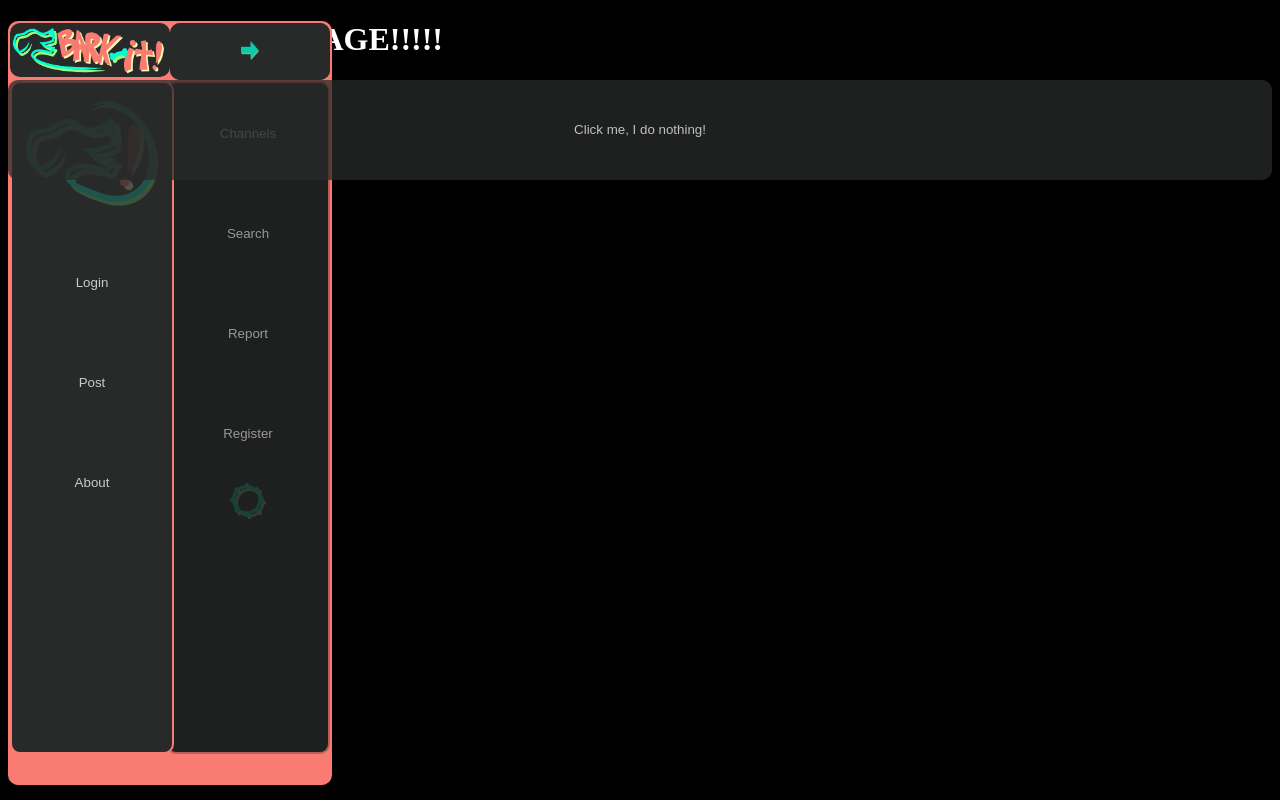
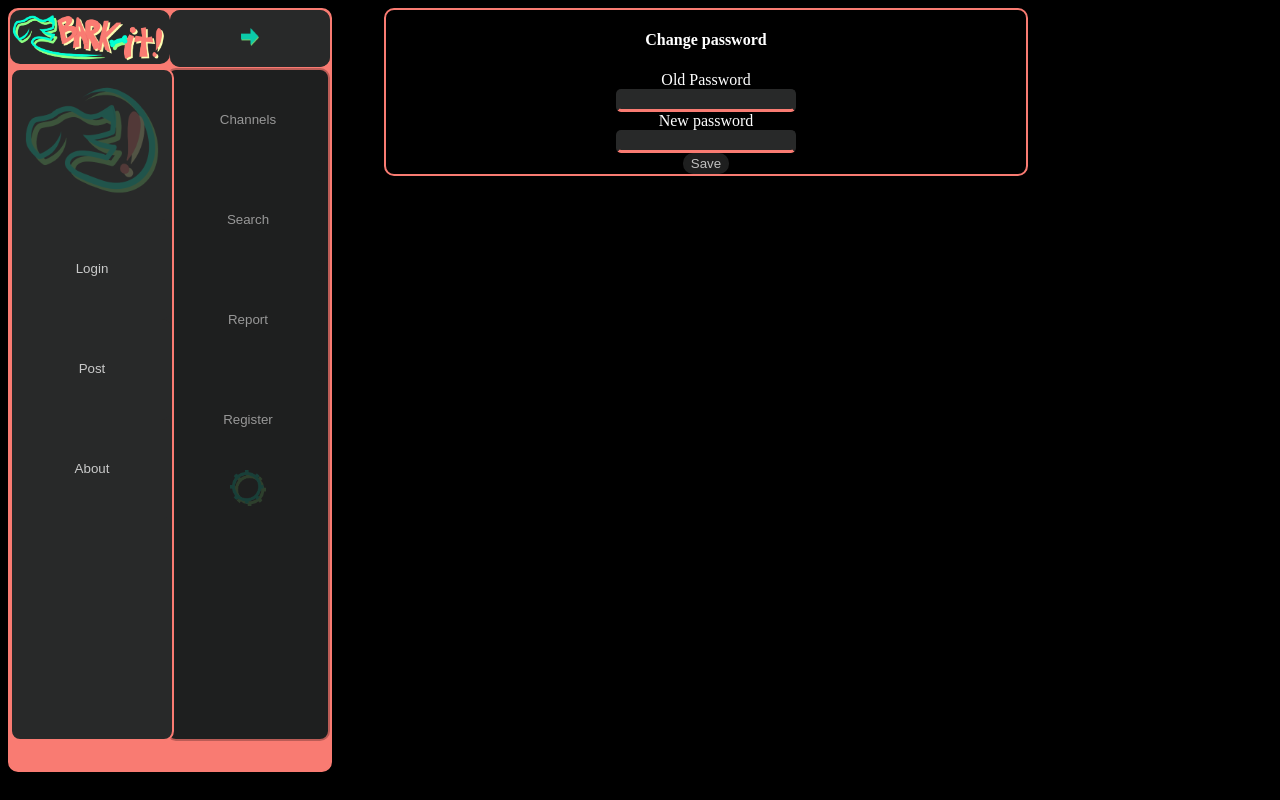
Before and after one commit to megaboi2005/bark-it, a Flask app: page /settings/ in a window 1280 px wide. Run offline with Flask 2, Linux system fonts and the light colour scheme.

Commit message:
Add files via upload

```diff
--- a/templates/about.html
+++ b/templates/about.html
@@ -1,9 +1,11 @@
+<div class = posts>
+	<center>
 		<h1>Welcome to Bark-IT</h1><br>
 		<h2>The second worst social media</h2><br>
 		<br>
 		<div class=post>
 		<h3>How it started:</h3><br>
-<p>I woke up one day and since I was quarantined and didn't feel like doing school so I made something called <b>Bark</b>. Bark was a public board until I decided to name it Bark-IT with the promise of being better than twitter. Me and bigjango rewrote bark-it to have accounts and more, but it was poorly written and eventually we turned to flask to hopefully make things better. I started quite a while ago before writing this. I lost motivation until today, and today is everyday until Bark-IT passes twitter and restores hope and freedom to the internet....</p>
+		<p>I woke up one day and since I was quarantined and didn't feel like doing school, I made something called <b>Bark</b>. Bark was a public board until I decided to name it Bark-IT with 	the promise of being better than twitter. Me and bigjango rewrote bark-it to have accounts and more, but it was poorly written and eventually we turned to flask to hopefully make things 	better. I started quite a while ago before writing this. I lost motivation until today, and today is everyday until Bark-IT passes twitter and restores hope and freedom to the 	internet....</p>
 		</div>
 		<br>
 		<br>
@@ -24,3 +26,5 @@
 		<br>
 		<h4>And that's it, if you have any questions just join the discord and I'll give a quick answer</h4>
 		</div>
+	</center>
+</div>
--- a/templates/index.html
+++ b/templates/index.html
@@ -134,6 +134,23 @@
 		border-color: #FF5A51;
 		transition: 100ms;
 	}
+	.input {
+		filter: brightness(100%);
+		background-color: #282929;
+		transition: 100ms;
+		border: solid;
+		border-radius: 5px;
+		border-width: 3px;
+		border-color: #282929;
+		border-bottom-color: #F97B72;
+		font-family: monospace;
+		color: white;
+		position: relative;
+	}
+	.input:hover {
+		filter: brightness(75%);
+	}
+
 /* width */
 ::-webkit-scrollbar {
 
@@ -228,7 +245,7 @@
     			<a class=sidebutton href="/report"><button>Report</button></a>
     			<a class=sidebutton href="/register"><button>Register</button></a>
     			<center>
-    			<a class="active" href="/" >
+    			<a class="active" href="/settings" >
     			<div class=logo>
     			<center><img id=logo style="width: 25%;"src=/images/settings.png></center>
     			</div>
--- a/templates/settings.html
+++ b/templates/settings.html
@@ -1,2 +1,16 @@
-<h1>FILLER SETTINGS PAGE!!!!!</h1>
-<button>Click me, I do nothing!</button>
+<div class=posts id=posts>
+	<center>
+	<h4>Change password</h4>
+	<form action="/chngsetting/changepass">
+		<label>Old Password</label>
+		<br>
+		<input class=input type="password" name="oldpass" required>
+		<br>
+		<label>New password</label>
+		<br>
+		<input class=input type="password" name="newpass" required>
+		<br>
+		<input class=styledbutton type="submit" value="Save">
+	</form>
+	</center>
+</div>
```
Also changed, not shown: templates/settingsadmin.html (added, +33 -0 lines). Lines whose indentation alone changed are shown as unchanged.
